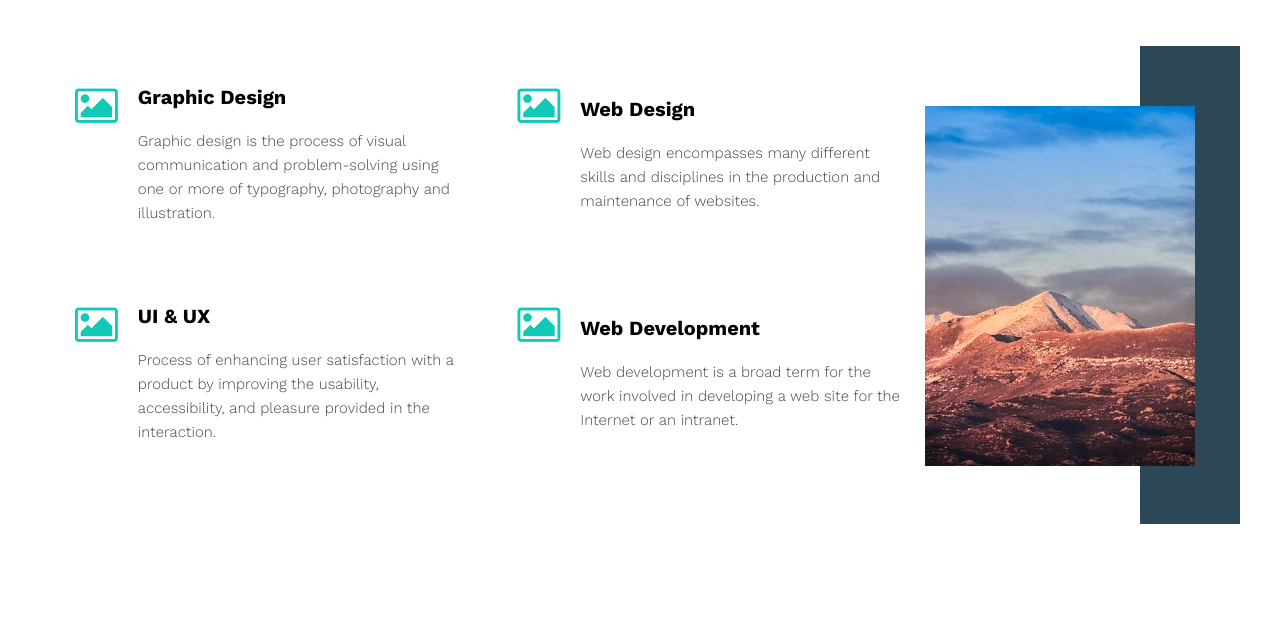
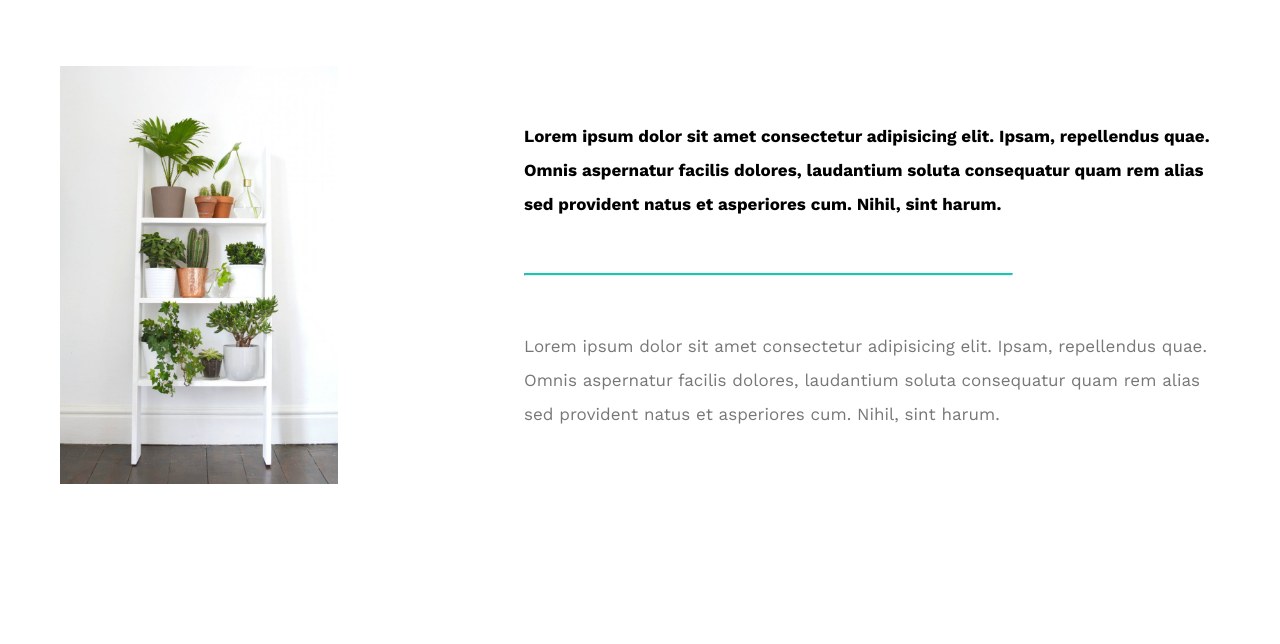
Before and after one commit to gabrahmad/Leon, a plain HTML site: page index.html in a window 1280 px wide. Shown: the part 172-816 px from the top of the page. Drawn offline with nearby package versions, Linux system fonts and the light colour scheme.

Commit message:
about section basic

```diff
--- a/css/styles.css
+++ b/css/styles.css
@@ -201,3 +201,63 @@ p {
     transform: scale(75%);
   }
 }
+
+/* About Container */
+.about-conatiner {
+  padding: 2rem;
+}
+.about-conatiner .image-container {
+  display: flex;
+  justify-content: center;
+  margin-bottom: 6rem;
+}
+.about-conatiner .image-container > img {
+  width: 55%;
+}
+.about-info {
+  display: flex;
+  flex-direction: column;
+  justify-content: space-around;
+}
+.about-info > p {
+  font-size: 1.7rem;
+  line-height: 2;
+  text-align: center;
+  color: #777;
+}
+.about-info > p:first-of-type {
+  font-weight: bold;
+  color: #000;
+}
+.about-info > hr {
+  border-top: 2px solid var(--color-primary);
+  margin: 4rem auto;
+  width: 70%;
+  color: var(--color-primary);
+}
+
+@media screen and (min-width: 1024px) {
+  .about-conatiner {
+    grid-template-columns: 40% 60%;
+  }
+  .about-conatiner .image-container {
+    justify-content: start;
+    align-items: stretch;
+    margin: 0;
+  }
+  .about-conatiner .image-container > img {
+    width: 60%;
+  }
+  .about-info {
+    justify-content: space-evenly;
+  }
+  .about-info > p {
+    text-align: start;
+  }
+  .about-info > hr {
+    border-top: 2px solid var(--color-primary);
+    margin: 0;
+    width: 70%;
+    color: var(--color-primary);
+  }
+}
--- a/index.html
+++ b/index.html
@@ -22,64 +22,28 @@
   <body>
     <section class="container">
       <header class="block__header">
-        <h2>Services</h2>
-        <p>Don't be busy, be productive</p>
+        <h2>About</h2>
+        <p>Less is more work</p>
       </header>
-      <div class="container services-container">
-        <div class="grid grid--1x2">
-          <div class="media">
-            <div class="media__image">
-              <i class="fa fa-picture-o" aria-hidden="true"></i>
-            </div>
-            <div class="media__body">
-              <h3 class="media__title">Graphic Design</h3>
-              <p>
-                Graphic design is the process of visual communication and
-                problem-solving using one or more of typography, photography and
-                illustration.
-              </p>
-            </div>
-          </div>
-          <div class="media">
-            <div class="media__image">
-              <i class="fa fa-picture-o" aria-hidden="true"></i>
-            </div>
-            <div class="media__body">
-              <h3 class="media__title">Web Design</h3>
-              <p>
-                Web design encompasses many different skills and disciplines in
-                the production and maintenance of websites.
-              </p>
-            </div>
-          </div>
-          <div class="media">
-            <div class="media__image">
-              <i class="fa fa-picture-o" aria-hidden="true"></i>
-            </div>
-            <div class="media__body">
-              <h3 class="media__title">UI & UX</h3>
-              <p>
-                Process of enhancing user satisfaction with a product by
-                improving the usability, accessibility, and pleasure provided in
-                the interaction.
-              </p>
-            </div>
-          </div>
-          <div class="media">
-            <div class="media__image">
-              <i class="fa fa-picture-o" aria-hidden="true"></i>
-            </div>
-            <div class="media__body">
-              <h3 class="media__title">Web Development</h3>
-              <p>
-                Web development is a broad term for the work involved in
-                developing a web site for the Internet or an intranet.
-              </p>
-            </div>
-          </div>
+      <div class="grid about-conatiner">
+        <div class="image-container">
+          <img src="./images/about.jpg" alt="" />
         </div>
-
-        <img class="services__image" src="images/services.jpg" alt="" />
+        <div class="about-info">
+          <p>
+            Lorem ipsum dolor sit amet consectetur adipisicing elit. Ipsam,
+            repellendus quae. Omnis aspernatur facilis dolores, laudantium
+            soluta consequatur quam rem alias sed provident natus et asperiores
+            cum. Nihil, sint harum.
+          </p>
+          <hr />
+          <p>
+            Lorem ipsum dolor sit amet consectetur adipisicing elit. Ipsam,
+            repellendus quae. Omnis aspernatur facilis dolores, laudantium
+            soluta consequatur quam rem alias sed provident natus et asperiores
+            cum. Nihil, sint harum.
+          </p>
+        </div>
       </div>
     </section>
   </body>
```
